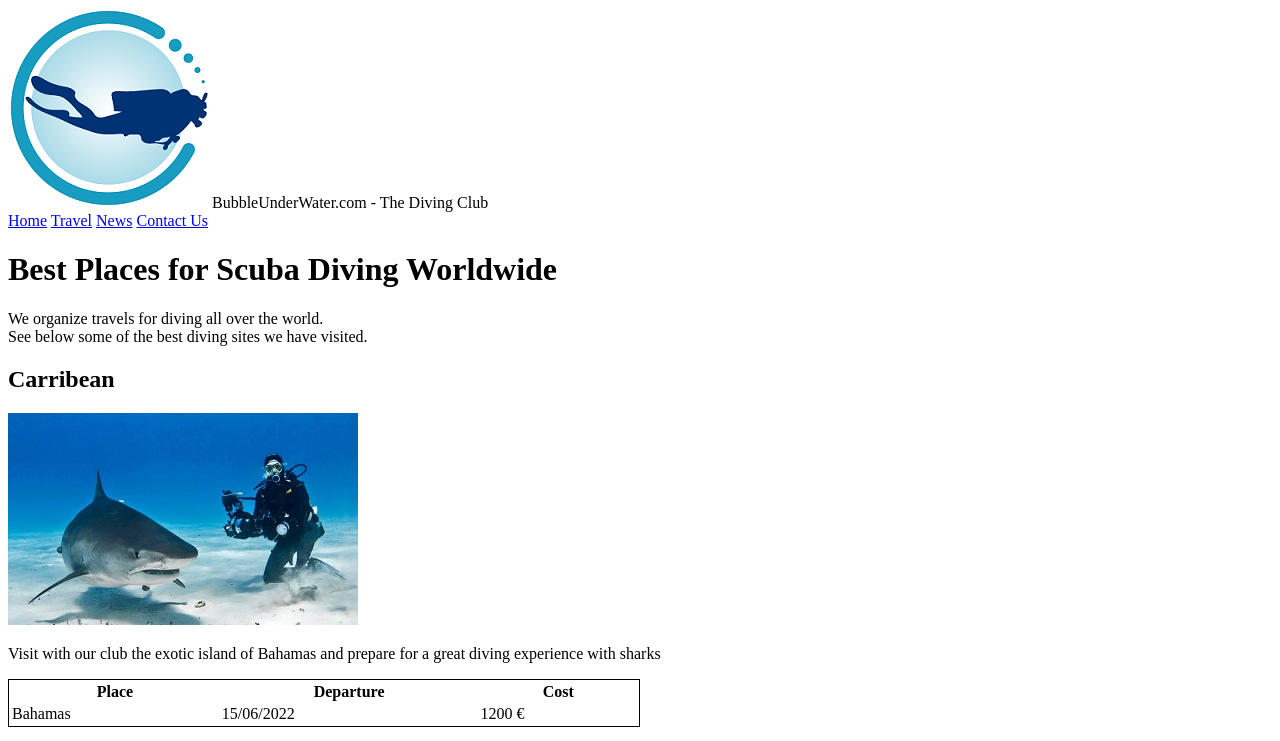
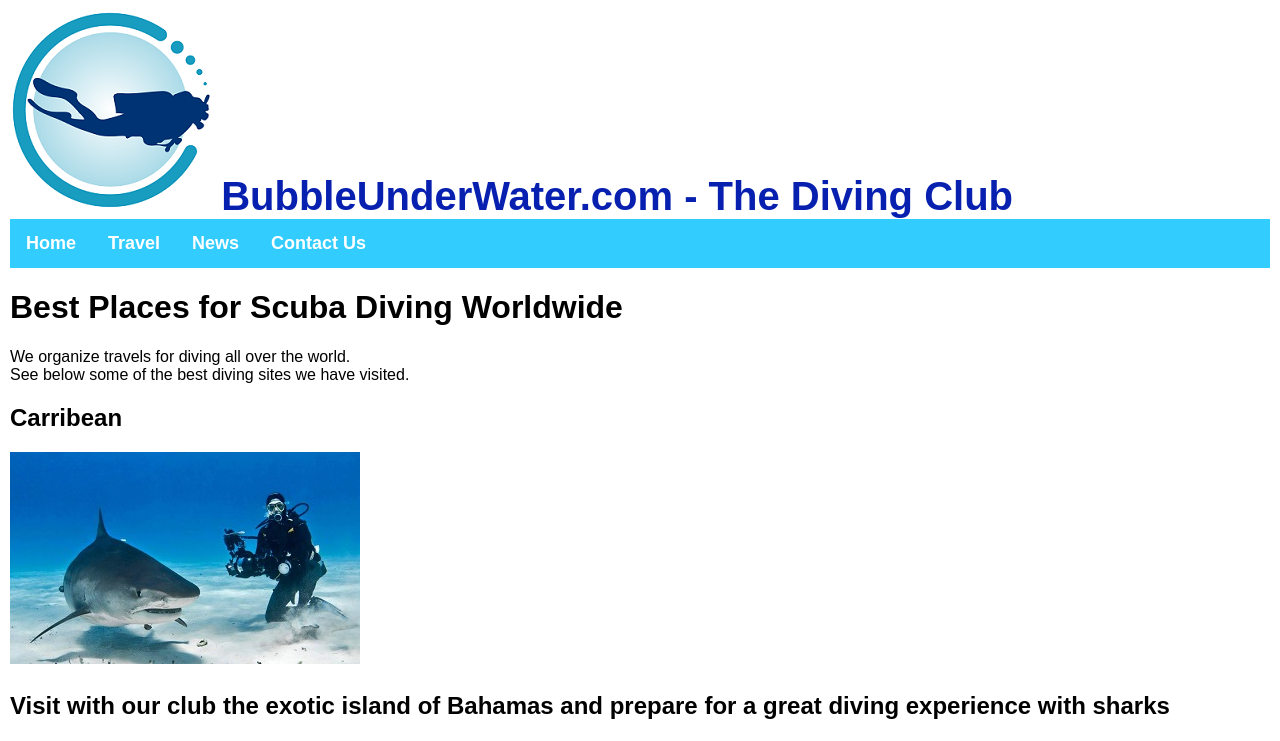
Before and after one commit to Andreastsar/Assignments, a plain HTML site: page CB16_HTML/HTML_EX1-Site1/travel.html in a window 1280 px wide. Shown: the top 741 px of the page. Drawn offline with Linux system fonts and the light colour scheme.

Commit message:
finalizing content from class

```diff
--- a/CB16_HTML/HTML_EX1-Site1/CSS/style1.css
+++ b/CB16_HTML/HTML_EX1-Site1/CSS/style1.css
@@ -0,0 +1,30 @@
+body {
+      margin: 10px;
+      font-family: Arial, Helvetica, sans-serif;
+}
+
+header {
+      font-size: 40px;
+      font-weight: 800;
+      color: #0720af;
+}
+
+nav {
+      overflow: hidden;
+      background-color: #33ccff;
+}
+
+nav > a {
+      float: left;
+      color: white;
+      font-weight: bold;
+      text-align: center;
+      text-decoration: none;
+      font-size: 18px;
+      padding: 14px 16px;
+      }
+
+.description {
+      font-weight: 600;
+      font-size: 1.5em;
+}
--- a/CB16_HTML/HTML_EX1-Site1/travel.html
+++ b/CB16_HTML/HTML_EX1-Site1/travel.html
@@ -12,11 +12,11 @@
 
 <body>
       <header>
-            <span id="">
+            <span class="title-logo">
                   <img src="./img/scuba-divers-logo.png" alt="Bubble Under Water" />
             </span>
-            <span id="">BubbleUnderWater.com - The Diving Club</span>
-      </header> <!-- End of Header-->
+            <span class="title-logo">BubbleUnderWater.com - The Diving Club</span>
+      </header>
 
       <nav>
             <a href="index.html">Home</a>
@@ -34,7 +34,7 @@
       <section>
             <h2>Carribean</h2>
             <img src="./img/diving-bahamas-with-sharks.png" alt="Diving with sharks in Bahamas">
-            <p>Visit with our club the exotic island of Bahamas and prepare for
+            <p class="description">Visit with our club the exotic island of Bahamas and prepare for
                   a great diving experience with sharks</p>
             <table style="width: 50%; border: 1px solid;">
                   <tr>
@@ -50,7 +50,7 @@
             </table>
             <h2>Maldives</h2>
             <img src="./img/Maldives-diving.jpg" alt="Diving with a harmless whale shark in Maldives">
-            <p>Visit with our club the exotic island of Maldives</p>
+            <p class="description">Visit with our club the exotic island of Maldives</p>
             <table style="width: 50%; border: 1px solid;">
                   <tr>
                         <th>Place</th>
@@ -65,7 +65,7 @@
             </table>
             <h2>Myconos</h2>
             <img src="./img/myconos-diving.jpg" alt="Diving in Myconos">
-            <p>Visit with our club the renewed island of Myconos</p>
+            <p class="description">Visit with our club the renewed island of Myconos</p>
             <table style="width: 50%; border: 1px solid;">
                   <tr>
                         <th>Place</th>
```
Also changed, not shown: CB16_HTML/HTML_EX1-Site1/contact_us.html (+2 -2 lines), CB16_HTML/HTML_EX1-Site1/index.html (+3 -3 lines), CB16_HTML/HTML_EX1-Site1/news.html (deleted, +0 -12 lines).
